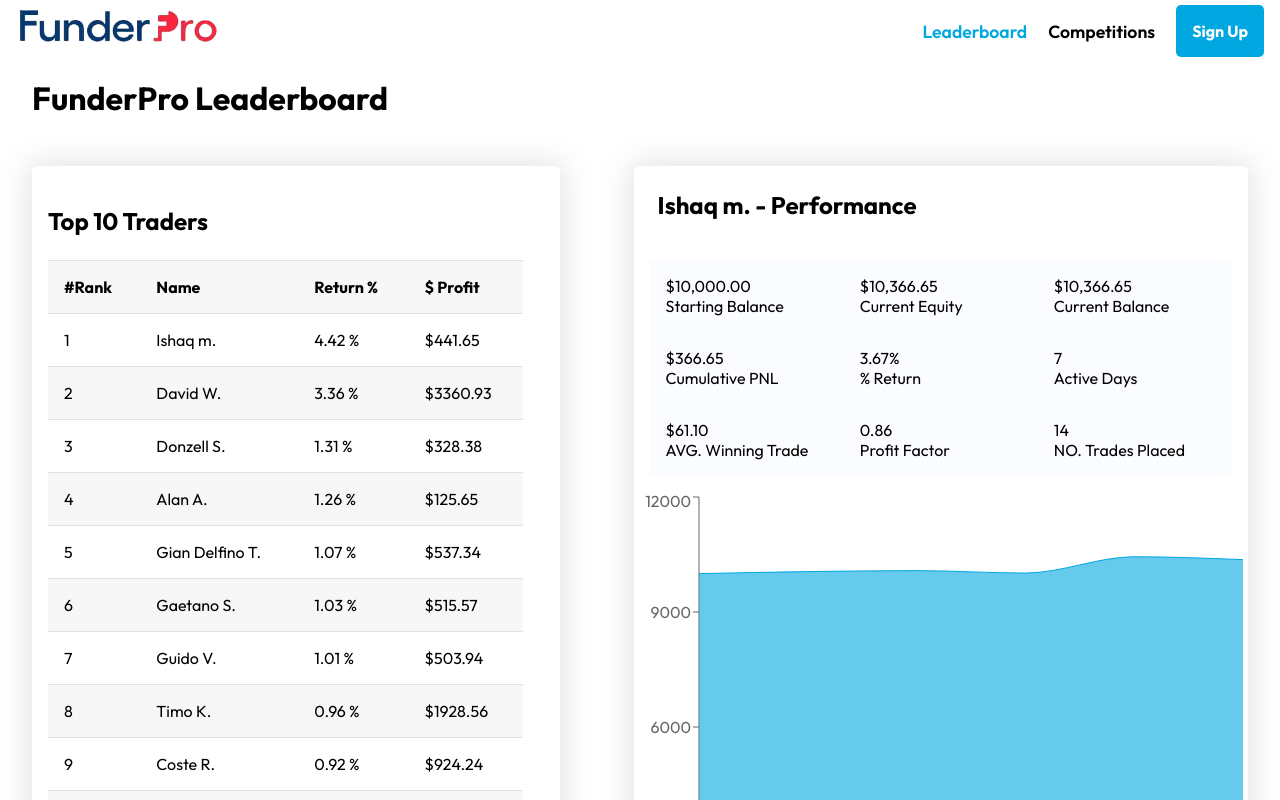
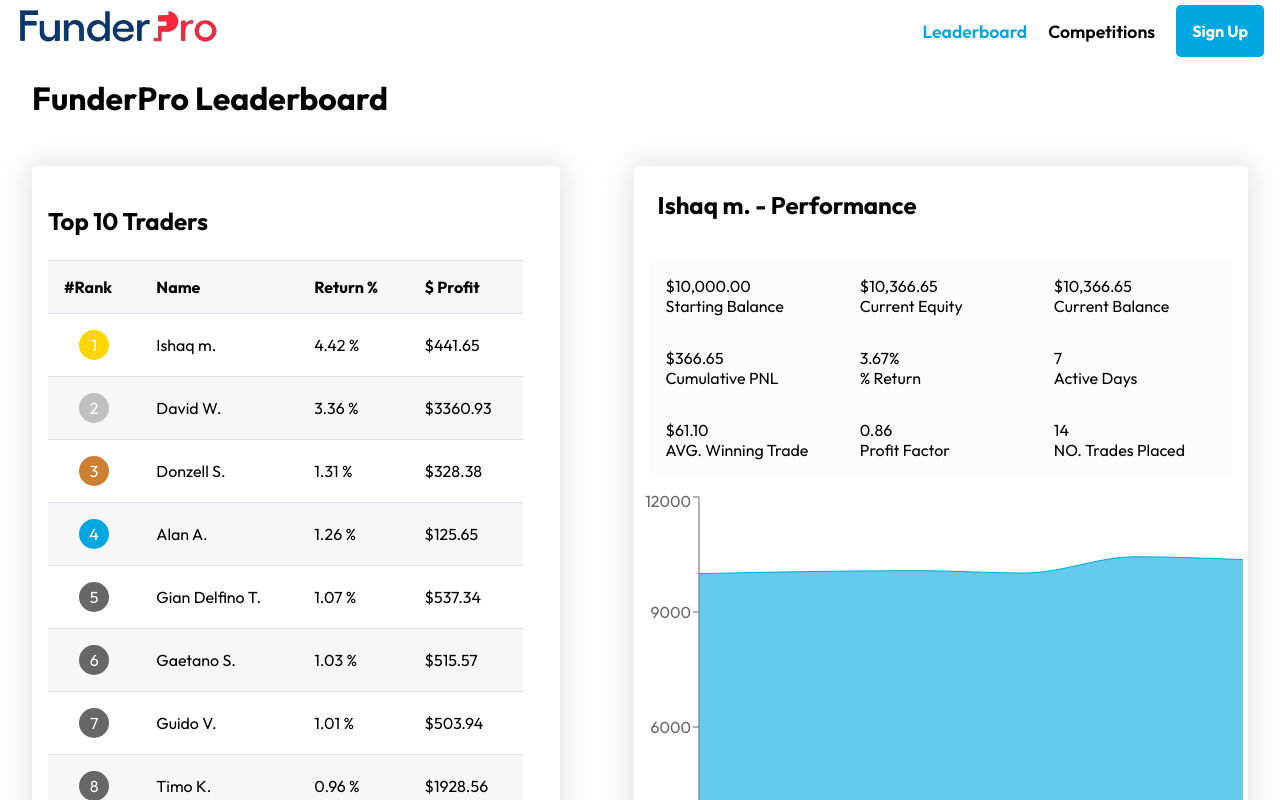
Before and after one commit to Devanshugoell/funderpro, a React (Create React App) app: page / in a window 1280 px wide. Shown: the top 800 px of the page. Built offline with nearby package versions, Linux system fonts and the light colour scheme.

Commit message:
Changed the color and the backgroundColor of the ranks

```diff
--- a/src/Leaderboard/Leaderboard.js
+++ b/src/Leaderboard/Leaderboard.js
@@ -4,6 +4,17 @@
 
 const Leaderboard = () => {
   const [data, setData] = useState();
+
+  const rankColors = {
+    1: "#FFD700",
+    2: "#C0C0C0",
+    3: "#CD7F32",
+    4: "rgb(0, 167, 225)",
+    5: "rgb(105, 102, 102)",
+    6: "rgb(105, 102, 102)",
+    7: "rgb(105, 102, 102)",
+    8: "rgb(105, 102, 102)",
+  };
 
   //useEffect will gets render when component gets mounted
   useEffect(() => {
@@ -29,14 +40,35 @@
               </tr>
             </thead>
             <tbody>
-              {data.map((item) => (
-                <tr key={item.rank}>
-                  <td>{item.rank}</td>
-                  <td>{item.name}</td>
-                  <td>{item.return} %</td>
-                  <td>${item.profit}</td>
-                </tr>
-              ))}
+              {data.map((item) => {
+                const backgroundColor = rankColors[item.rank] || "#f0f0f0";
+                const textColor = item.rank <= 8 ? "#fff" : "#333";
+
+                return (
+                  <tr key={item.rank}>
+                    <td>
+                      <div
+                        style={{
+                          borderRadius: "50%",
+                          width: "30px",
+                          height: "30px",
+                          display: "flex",
+                          alignItems: "center",
+                          justifyContent: "center",
+                          margin: "auto",
+                          backgroundColor: backgroundColor,
+                          color: textColor,
+                        }}
+                      >
+                        {item.rank}
+                      </div>
+                    </td>
+                    <td>{item.name}</td>
+                    <td>{item.return} %</td>
+                    <td>${item.profit}</td>
+                  </tr>
+                );
+              })}
             </tbody>
           </table>
           <section className="tradersBottom">
```
